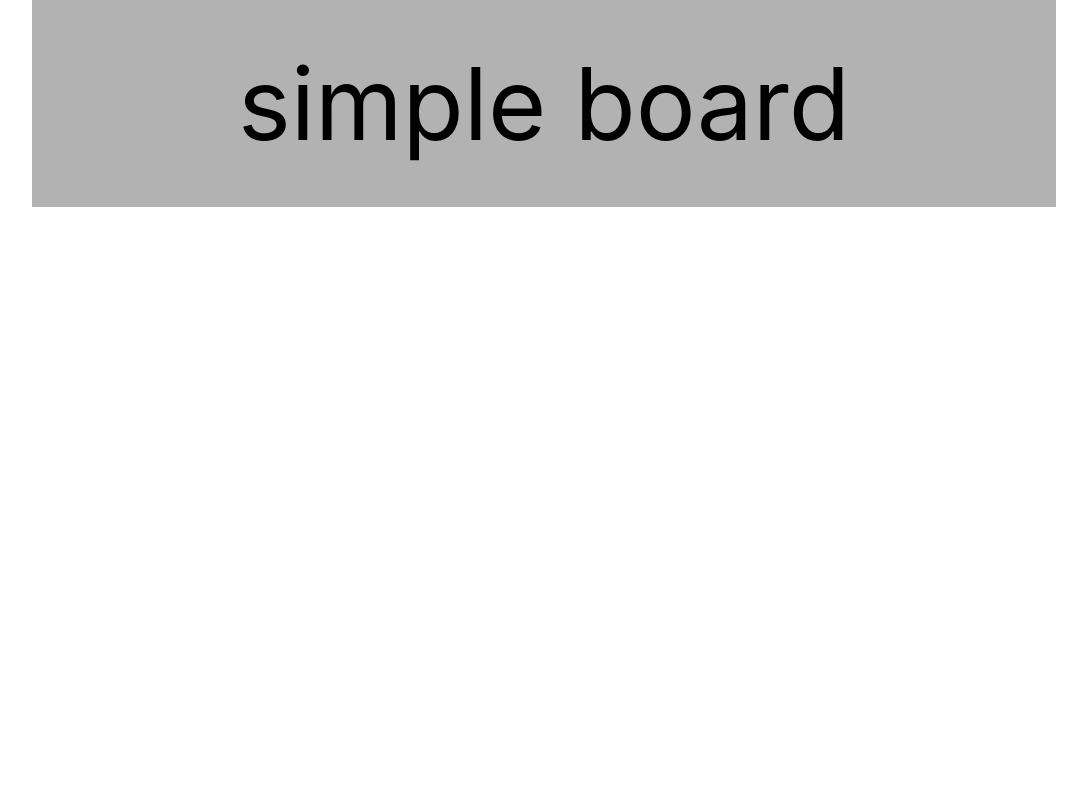
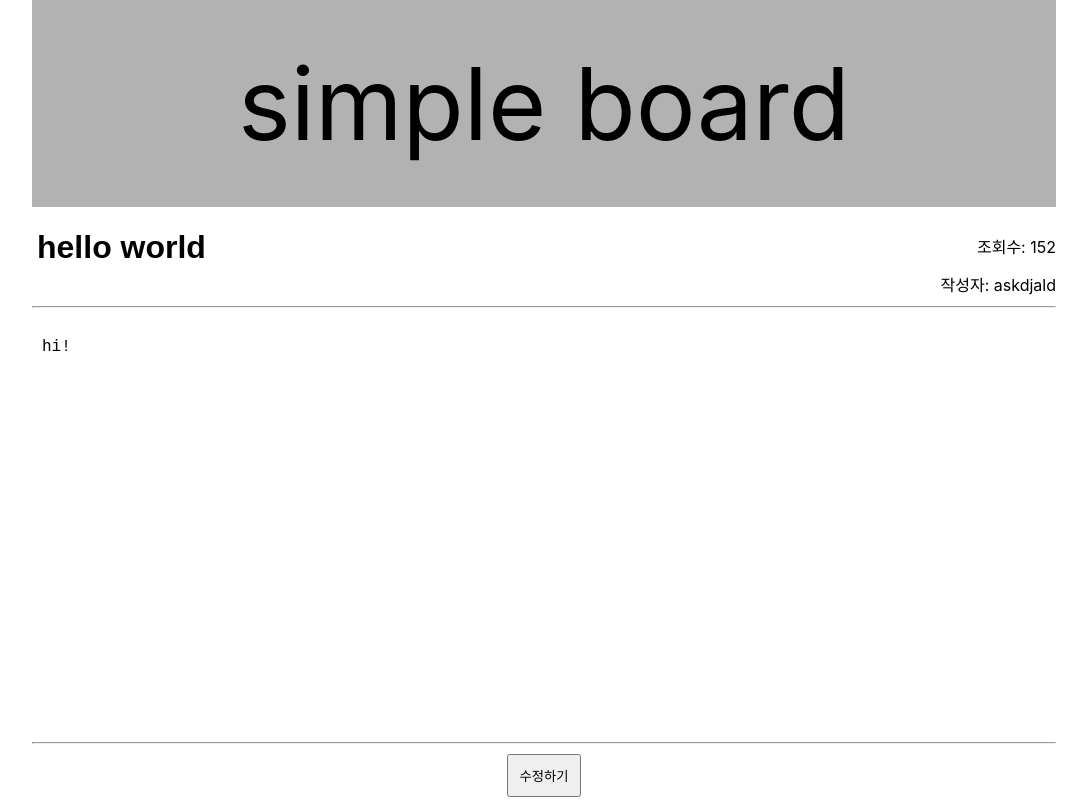
Before and after one commit to hellun205/simple-board, a React (Create React App) app: page /edit/1 in a window 1280 px wide. Before the commit this address had no page. Shown: the whole page, without its empty margins (96-1183 px from the left). Built offline with nearby package versions, Linux system fonts and the light colour scheme.

Commit message:
edit post

```diff
--- a/src/App.tsx
+++ b/src/App.tsx
@@ -5,6 +5,7 @@
 import Write from "./pages/write";
 import PostPage from "./pages/post";
 import Header from "./components/Header";
+import Edit from "./pages/edit";
 
 export interface Post {
   id: number | string;
@@ -95,6 +96,17 @@
     ]);
   };
 
+  const editPost = (id: number, title: string, content: string) => {
+    setPost([
+      ...post.filter((p) => p.id !== id),
+      {
+        ...post.filter((p) => p.id === id)[0],
+        title: title,
+        content: content,
+      },
+    ]);
+  };
+
   return (
     <div className="App">
       <BrowserRouter>
@@ -117,6 +129,10 @@
                 />
               }
             ></Route>
+            <Route
+              path="/edit/:id"
+              element={<Edit findById={findById} editPost={editPost} />}
+            ></Route>
           </Routes>
         </div>
       </BrowserRouter>
--- /dev/null
+++ b/src/pages/edit.tsx
@@ -0,0 +1,61 @@
+import { FC, useState } from "react";
+import classNames from "classnames/bind";
+import styles from "../styles/edit.module.css";
+import { Post } from "../App";
+import { useNavigate, useParams } from "react-router-dom";
+
+const cx = classNames.bind(styles);
+
+interface Props {
+  findById: (id: number) => Post | undefined;
+  editPost: (id: number, title: string, content: string) => void;
+}
+
+const Edit: FC<Props> = ({ findById, editPost }) => {
+  const navigate = useNavigate();
+  const { id } = useParams();
+  const postId = parseInt(id || "0");
+  const post = findById(postId);
+
+  const [title, setTitle] = useState(post?.title);
+  const [content, setContent] = useState(post?.content);
+
+  return post ? (
+    <>
+      <div className={cx("title-wrapper")}>
+        <input
+          className={cx("title")}
+          value={title}
+          onChange={(e) => {
+            setTitle(e.target.value);
+          }}
+        ></input>
+        <div className={cx("view")}>조회수: {post.view}</div>
+      </div>
+      <div className={cx("author")}>작성자: {post.author}</div>
+      <hr></hr>
+      <textarea
+        value={content}
+        onChange={(e) => {
+          setContent(e.target.value);
+        }}
+      ></textarea>
+      <hr></hr>
+      <div className={cx("edit-button-wrapper")}>
+        <button
+          className={cx("edit-button")}
+          onClick={() => {
+            editPost(postId, title as string, content as string);
+            navigate(`/post/${postId}`);
+          }}
+        >
+          수정하기
+        </button>
+      </div>
+    </>
+  ) : (
+    <h1>error 404</h1>
+  );
+};
+
+export default Edit;
--- a/src/pages/post.tsx
+++ b/src/pages/post.tsx
@@ -58,6 +58,14 @@
         <button
           className={cx("go-back-button")}
           onClick={() => {
+            navigate(`/edit/${postId}`);
+          }}
+        >
+          수정하기
+        </button>
+        <button
+          className={cx("go-back-button")}
+          onClick={() => {
             navigate("/");
           }}
         >
--- /dev/null
+++ b/src/styles/edit.module.css
@@ -0,0 +1,39 @@
+.title {
+  border: none;
+  font-size: 24pt;
+  font-weight: bold;
+  flex: auto;
+}
+
+.title-wrapper {
+  display: flex;
+  line-height: 50px;
+}
+
+.view {
+  user-select: none;
+}
+
+.author {
+  width: 100%;
+  text-align: right;
+}
+
+textarea {
+  height: 400px;
+  border: none;
+  font-size: 16px;
+}
+
+.edit-button-wrapper {
+  display: flex;
+  justify-content: center;
+}
+.edit-button {
+  padding: 10px;
+}
+
+hr {
+  margin-top: 10px;
+  margin-bottom: 10px;
+}
--- a/src/styles/post.module.css
+++ b/src/styles/post.module.css
@@ -1,6 +1,6 @@
 .title-wrapper {
   display: flex;
-  line-height: 40px;
+  line-height: 50px;
 }
 
 .title {
@@ -17,7 +17,7 @@
   flex-direction: row-reverse;
 }
 
-.line {
+hr {
   margin-top: 10px;
   margin-bottom: 10px;
 }
@@ -83,14 +83,20 @@
 .go-back-wrapper {
   display: flex;
   justify-content: center;
+
   margin-top: 10px;
 }
 
 .go-back-button {
   padding: 5px 20px 5px 20px;
-  margin: 0 auto;
+  margin-right: 5px;
+  margin-left: 5px;
 }
 
 button {
   user-select: none;
 }
+
+h2 {
+  font-size: 24pt;
+}
```
